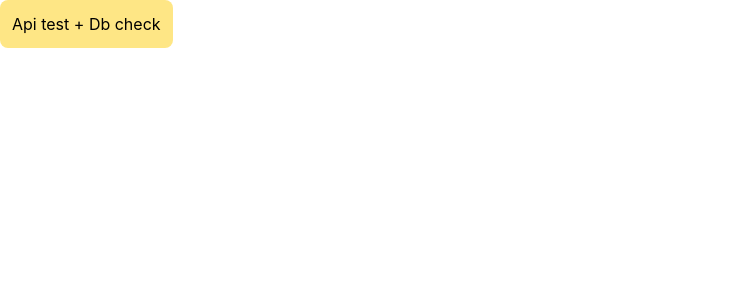
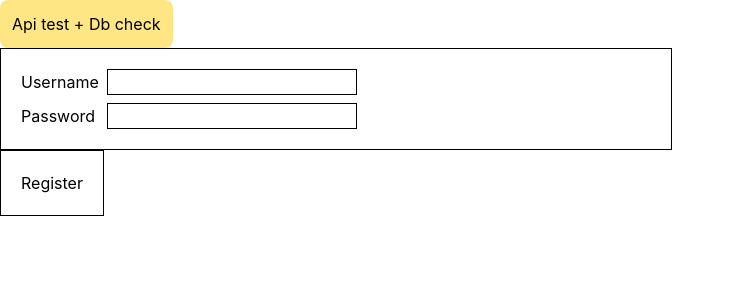
Before and after one commit to FlorianBesson/hypertube, a React (Vite) app in the folder frontend/: page / in a window 1280 px wide. Shown: the top 300 px of the page, without its empty margins (0-735 px from the left). Built offline with nearby package versions, Linux system fonts and the light colour scheme.

Commit message:
#2 testing the endpoint

```diff
--- a/frontend/src/App.tsx
+++ b/frontend/src/App.tsx
@@ -1,4 +1,4 @@
-import { useState } from 'react'
+import { RegisterView } from "./pages/Register";
 
 
 async function testCall() {
@@ -29,6 +29,7 @@ function App() {
                 className='bg-amber-200 p-3 rounded-lg cursor-pointer hover:bg-amber-100'
                 onClick={testCall}>Api test + Db check
             </button>
+            <RegisterView />
     </>
   )
 }
--- /dev/null
+++ b/frontend/src/pages/Register.tsx
@@ -0,0 +1,84 @@
+import { useState } from "react"
+
+function RegisterForm() {
+    const [username, setUsername] = useState('');
+    const [password, setPassword] = useState('');
+    const [error, setError] = useState('')
+
+    async function handleSubmit(e) {
+        try
+        {
+            e.preventDefault()
+
+            const form = e.target;
+            const formData = new FormData(form);
+            const data = Object.fromEntries(formData.entries());
+
+            const response = await fetch("/api/auth/register", {
+                method: "POST",
+                headers: { "Content-Type": "application/json" },
+                body: JSON.stringify(data)
+            })
+
+            const resData = await response.json()
+            if (!response.ok)
+            {
+                console.log("Bad response from server : ", resData)
+                setError(resData.message)
+                return ;
+            }
+
+            setError('')
+            console.log(resData)
+        }
+        catch (error)
+        {
+            console.log("Fetch /api/auth/register failed ");
+            console.log(error);
+        }
+    }
+
+    return (
+        <form method="post" onSubmit={handleSubmit}>
+            <div className="flex flex-col gap-2 p-5 max-w-2xl border">
+                <div className="">
+                    <label className="">Username
+                        <input
+                            name="username"
+                            className="border ml-2"
+                            type="text"
+                            value={username}
+                            onChange={(event) => setUsername(event.target.value)}
+                        >
+                        </input>
+                    </label>
+                </div>
+
+                <div className="">
+                    <label className="">Password
+                        <input
+                            name="password"
+                            className="border ml-3"
+                            type="password"
+                            value={password}
+                            onChange={(event) => setPassword(event.target.value)}
+                        >
+                        </input>
+                    </label>
+                </div>
+                {error && <p className="text-red-500">{error}</p>}
+            </div>
+            <button type="submit" className="p-5 border">Register</button>
+        </form>
+    )
+
+}
+
+export function RegisterView() {
+
+    return (
+        <div>
+            <RegisterForm />
+        </div>
+    )
+}
```
Also changed, not shown: 1 other file (tests, documents, lock files or other folders).
